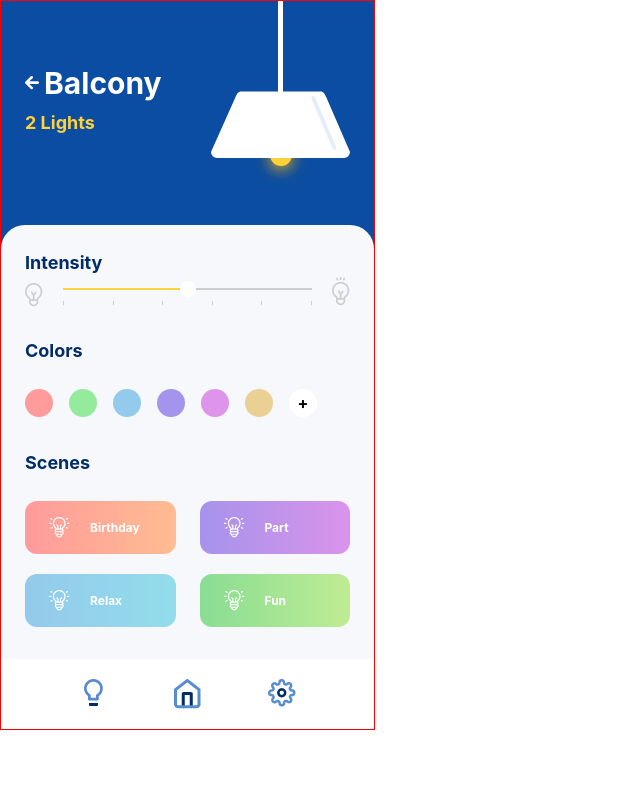
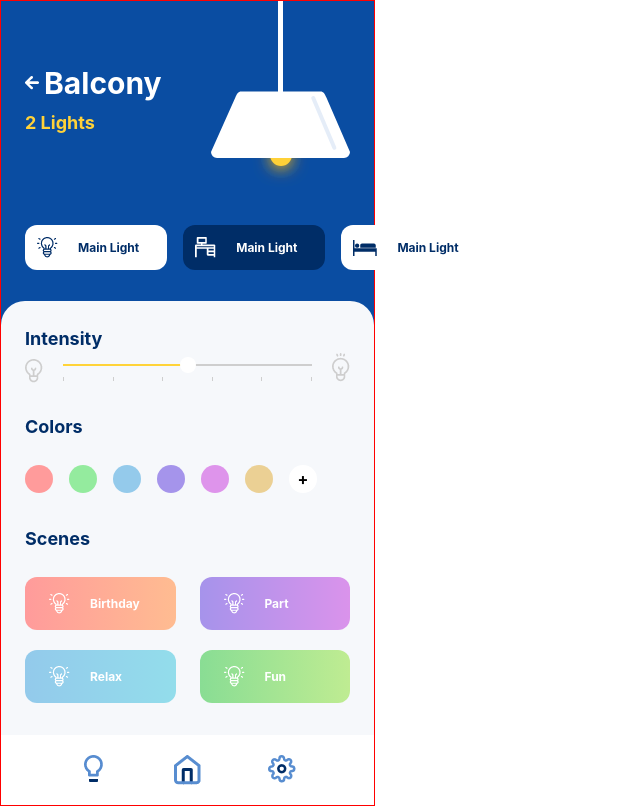
Before and after one commit to rts-cmk-wu06/smartlight-ui-WilliamDeckmann, a React (Create React App) app: page /balcony in a window 1280 px wide. Shown: the whole page, without its empty margins (0-640 px from the left). Built offline with nearby package versions, Linux system fonts and the light colour scheme.

Commit message:
Add "light-selector"

```diff
--- /dev/null
+++ b/src/components/LightButton.js
@@ -0,0 +1,15 @@
+// Components
+import Icon from "../components/Icon";
+import ButtonText from "../components/ButtonText";
+
+const LightButton = (props) => {
+    console.log(props);
+    return (
+        <button className={props.active ? "Scene-button p-3 pr-7 flex gap-x-5 items-center rounded-xl bg-buttonBackground-active" : "Scene-button p-3 pr-7 flex gap-x-5 items-center rounded-xl bg-buttonBackground-inactive"}>
+            <Icon src={props.src} alt={props.alt} />
+            <ButtonText text={props.text} active={props.active} />
+        </button>
+    );
+}
+
+export default LightButton;
--- a/src/pages/RoomAdjuster.js
+++ b/src/pages/RoomAdjuster.js
@@ -1,6 +1,7 @@
 // Templates
 import Header from "../templates/Header";
 import Main from "../templates/Main";
+import LightSelector from "../templates/LightSelector";
 import IntensityAdjuster from "../templates/IntensityAdjuster";
 import ColorSelector from "../templates/ColorSelector";
 import SceneSelector from "../templates/SceneSelector";
@@ -25,6 +26,7 @@ const RoomAdjuster = (props) => {
                     </article>
                     <Lamp color="#ffd139" shine="#ffc72f" />
                 </section>
+                <LightSelector />
             </Header>
             <Main>
                 <IntensityAdjuster active={true} />
--- /dev/null
+++ b/src/templates/LightSelector.js
@@ -0,0 +1,21 @@
+// Assets
+import LittleLightbulbBlue from "../assets/little_lightbulb_blue.png";
+import LittleDeskWhite from "../assets/little_desk_white.png";
+import LittleBedBlue from "../assets/little_bed_blue.png";
+
+// Components
+import LightButton from "../components/LightButton";
+
+const LightSelector = () => {
+    return (
+        <div className="Light-selector h-11 overflow-hidden">
+            <ul className="Light-selector__list flex gap-4 absolute">
+                <LightButton src={LittleLightbulbBlue} alt="little lightbulb blue" text="Main Light" active={false} />
+                <LightButton src={LittleDeskWhite} alt="little lightbulb blue" text="Main Light" active={true} />
+                <LightButton src={LittleBedBlue} alt="little lightbulb blue" text="Main Light" active={false} />
+            </ul>
+        </div>
+    );
+}
+
+export default LightSelector;
--- a/tailwind.config.js
+++ b/tailwind.config.js
@@ -19,6 +19,10 @@ module.exports = {
         buttonText: {
           active: "#FFFFFF",
           inactive: "#002D67",
+        },
+        buttonBackground: {
+          active: "#002D67",
+          inactive: "#FFFFFF",
         },
         profileIcon: {
           border: "#FFFFFF",
```
Also changed, not shown: 1 other file (tests, documents, lock files or other folders).
